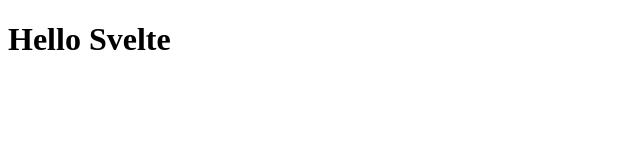
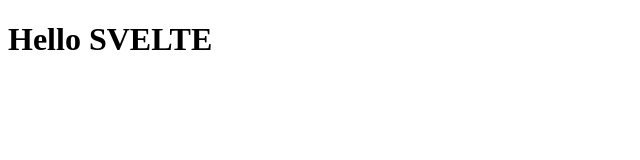
Before and after one commit to directormac/learn-svelte-dev, a SvelteKit app: page / in a window 1280 px wide. Shown: the top 160 px of the page, without its empty margins (0-640 px from the left). Built offline with nearby package versions, Linux system fonts and the light colour scheme.

Commit message:
toUpperCase

```diff
--- a/src/routes/+page.svelte
+++ b/src/routes/+page.svelte
@@ -2,4 +2,4 @@
 	let name = 'Svelte';
 </script>
 
-<h1>Hello {name}</h1>
+<h1>Hello {name.toUpperCase()}</h1>
```
